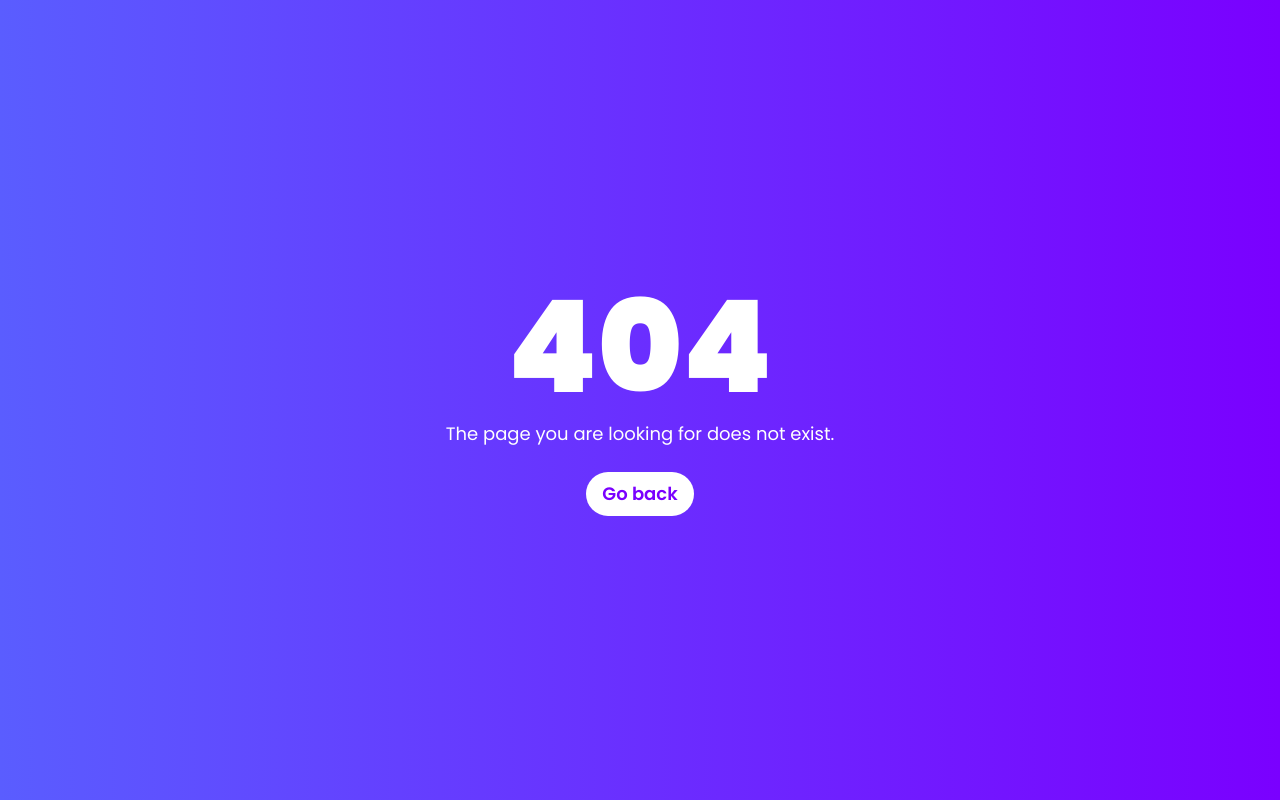
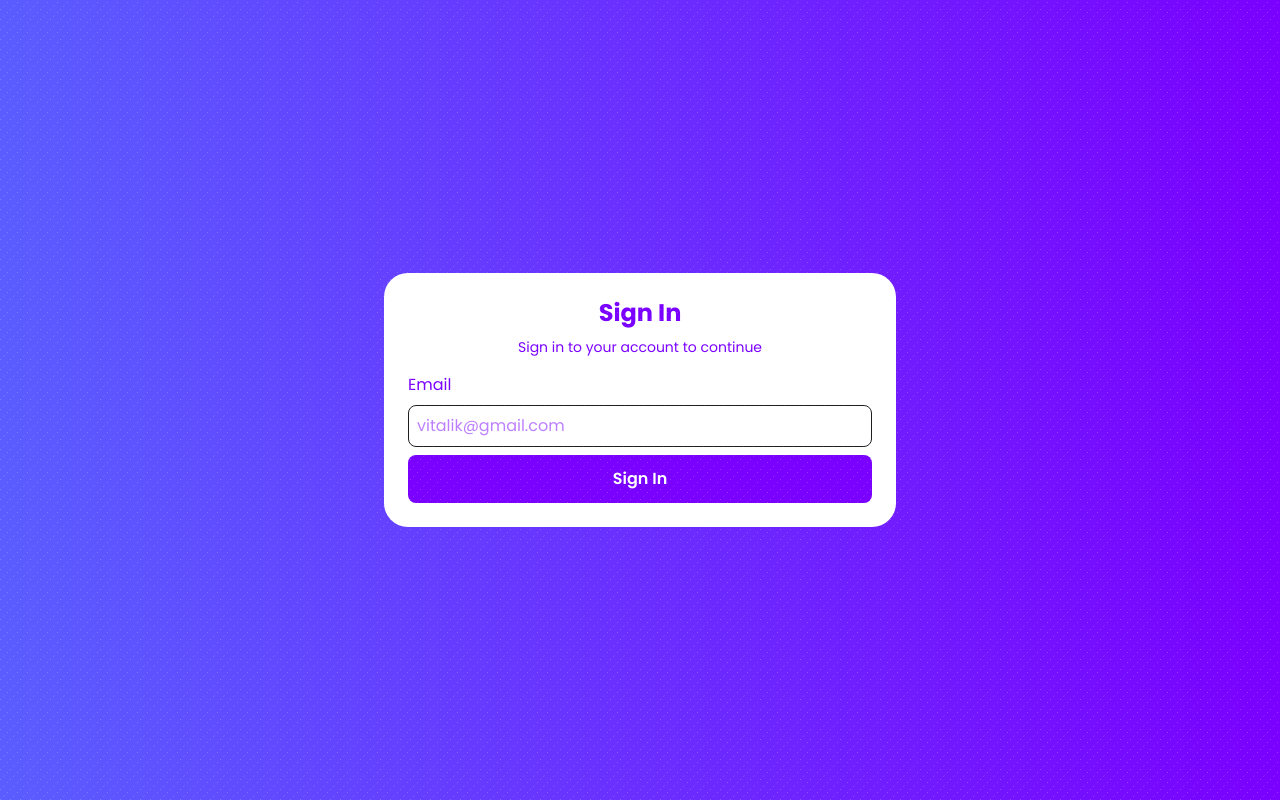
Before and after one commit to rohanreddy888/mirrorme, a Next.js app in the folder frontend/: page /signin in a window 1280 px wide. Before the commit this address had no page. Built offline with nearby package versions, Linux system fonts and the light colour scheme.

Commit message:
feat: update layout and home page; add Sign In page and icon asset, enhance navigation with link for Sign In

```diff
--- a/frontend/app/components/Navigation/Header.tsx
+++ b/frontend/app/components/Navigation/Header.tsx
@@ -14,7 +14,7 @@ export default function Header() {
             <Link href="/contact">Contact</Link>
           </li>
           <li>
-            <button className="bg-secondary text-white px-4 py-2 rounded-full font-semibold text-base">Sign In</button>
+            <Link href="/signin" className="bg-secondary text-white px-4 py-2 rounded-full font-semibold text-base">Sign In</Link>
           </li>
         </ul>
       </nav>
--- a/frontend/app/layout.tsx
+++ b/frontend/app/layout.tsx
@@ -1,6 +1,7 @@
 import type { Metadata } from "next";
 import { Montserrat, Poppins } from "next/font/google";
 import "./globals.css";
+import { StripedPattern } from "@/magicui/striped-pattern";
 
 const montserrat = Montserrat({
   variable: "--font-montserrat",
@@ -14,8 +15,9 @@ const poppins = Poppins({
 });
 
 export const metadata: Metadata = {
-  title: "Create Next App",
-  description: "Generated by create next app",
+  title: "MirrorME - Turn Your Influence into Interaction",
+  description:
+    "MirrorMe turns your influence into interaction with an AI version of you, powered by X402 micropayments, a dynamic reputation score, and seamless discoverability through ERC-8004",
 };
 
 export default function RootLayout({
@@ -29,7 +31,8 @@ export default function RootLayout({
         className={`${montserrat.variable} ${poppins.variable} antialiased`}
       >
         <div className="md:p-6 p-4 h-dvh flex flex-col items-center justify-center bg-gradient relative">
-        {children}
+          {children}
+          <StripedPattern className="stroke-[0.3] [stroke-dasharray:1,4] absolute top-0 left-0 right-0 bottom-0 w-full h-full" />
         </div>
       </body>
     </html>
--- a/frontend/app/page.tsx
+++ b/frontend/app/page.tsx
@@ -1,4 +1,4 @@
-import { StripedPattern } from "@/magicui/striped-pattern";
+
 import Header from "./components/Navigation/Header";
 
 export default function Home() {
@@ -14,11 +14,8 @@ export default function Home() {
           you, powered by X402 micropayments, a dynamic reputation score, and
           seamless discoverability through ERC-8004
         </p>
-        <button className="bg-white text-secondary px-6 py-3 rounded-full font-black text-xl mt-6 hover:bg-secondary hover:text-white transition-all duration-300 flex items-center justify-center">Get Started </button>
+        <button className="bg-white text-secondary px-6 py-3 rounded-full font-black text-xl mt-6 hover:bg-secondary hover:text-white transition-all duration-300 flex items-center justify-center">Explore Mirrors</button>
       </div>
-
-      <StripedPattern className="stroke-[0.3] [stroke-dasharray:1,4] absolute top-0 left-0 right-0 bottom-0 w-full h-full" />
-
     </div>
   );
 }
--- /dev/null
+++ b/frontend/app/signin/page.tsx
@@ -0,0 +1,17 @@
+export default function SignIn() {
+  return (
+    <div className="bg-white text-secondary text-center rounded-3xl p-6 w-full max-w-lg">
+      <div className="flex flex-col justify-center items-center gap-2">
+      <h1 className="text-2xl font-bold">Sign In</h1>
+      <p className="text-sm">Sign in to your account to continue</p>
+      </div>
+      <form className="mt-4">
+        <div className="flex flex-col justify-start items-start gap-2">
+          <label htmlFor="email">Email</label>
+          <input type="email" id="email" name="email" placeholder="vitalik@gmail.com" className="w-full p-2 rounded-lg border border-border" />
+          <button className="bg-secondary text-white px-4 py-3 rounded-lg font-semibold text-base w-full">Sign In</button>
+        </div>
+      </form>
+    </div>
+  );
+}
```
Also changed, not shown: frontend/public/assets/icon-dark.svg (added).
